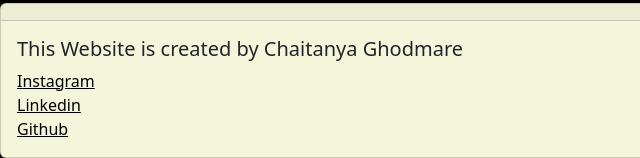
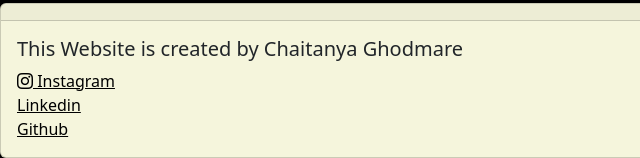
Before and after one commit to ChaitanyaB21/TheLastOfUs_story, a plain HTML site: page 2013.html in a window 1280 px wide. Shown: the part 2031-2189 px from the top of the page, 0-640 px from the left. Drawn offline with nearby package versions, Linux system fonts and the light colour scheme.

Commit message:
Update 2013.html

```diff
--- a/2013.html
+++ b/2013.html
@@ -144,7 +144,7 @@
         </div>
         <div id="card-body" class="card-body">
             <h5 class="card-title">This Website is created by Chaitanya Ghodmare</h5>
-            <a href="https://www.instagram.com/chaitanyarghodmare/?next=%2F" class="fa fa-instagram" target="_blank">
+            <a href="https://www.instagram.com/chaitanyarghodmare/?next=%2F" class="fa fa-instagram" target="_blank"><i class="bi bi-instagram"></i>
                 Instagram</a><br>
             <a href="https://www.linkedin.com/in/chaitanya-ghodmare-35b463241/" class="fa fa-linkedin" target="_blank">
                 Linkedin</a><br>
```
